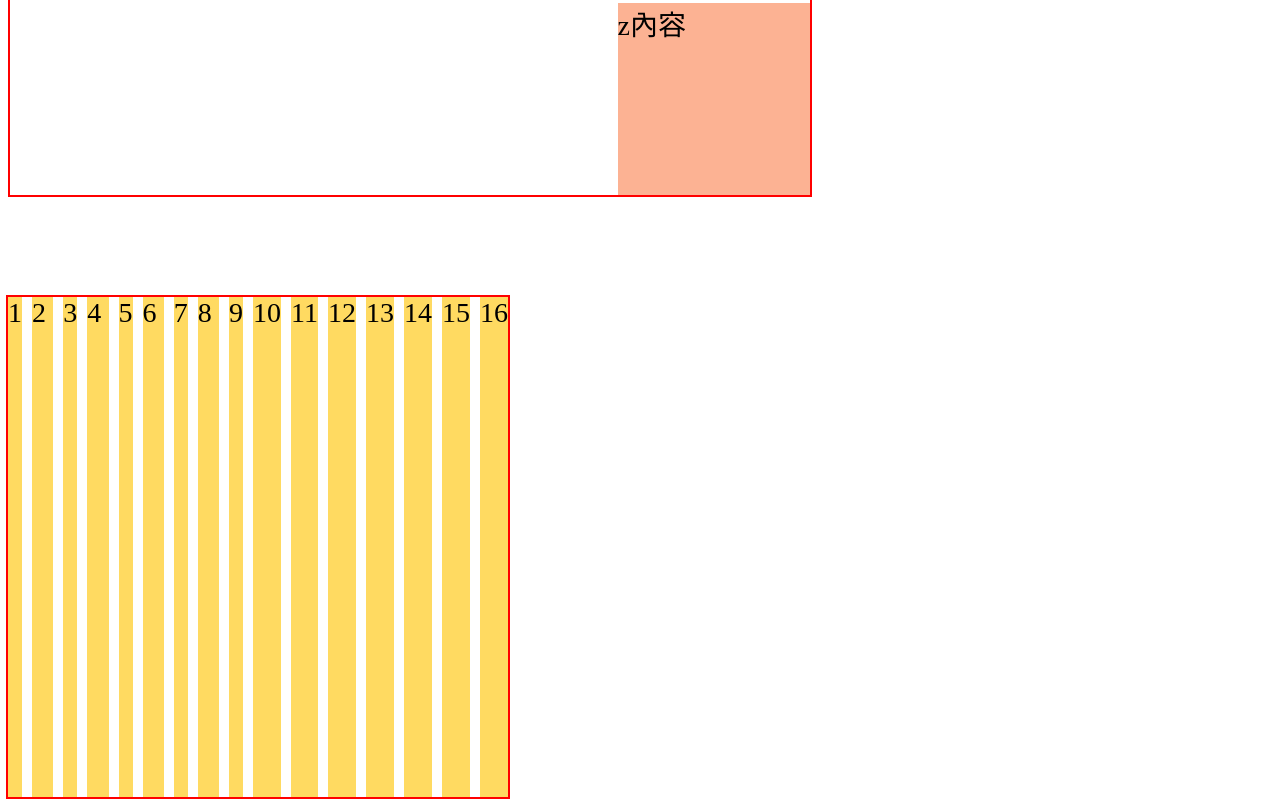
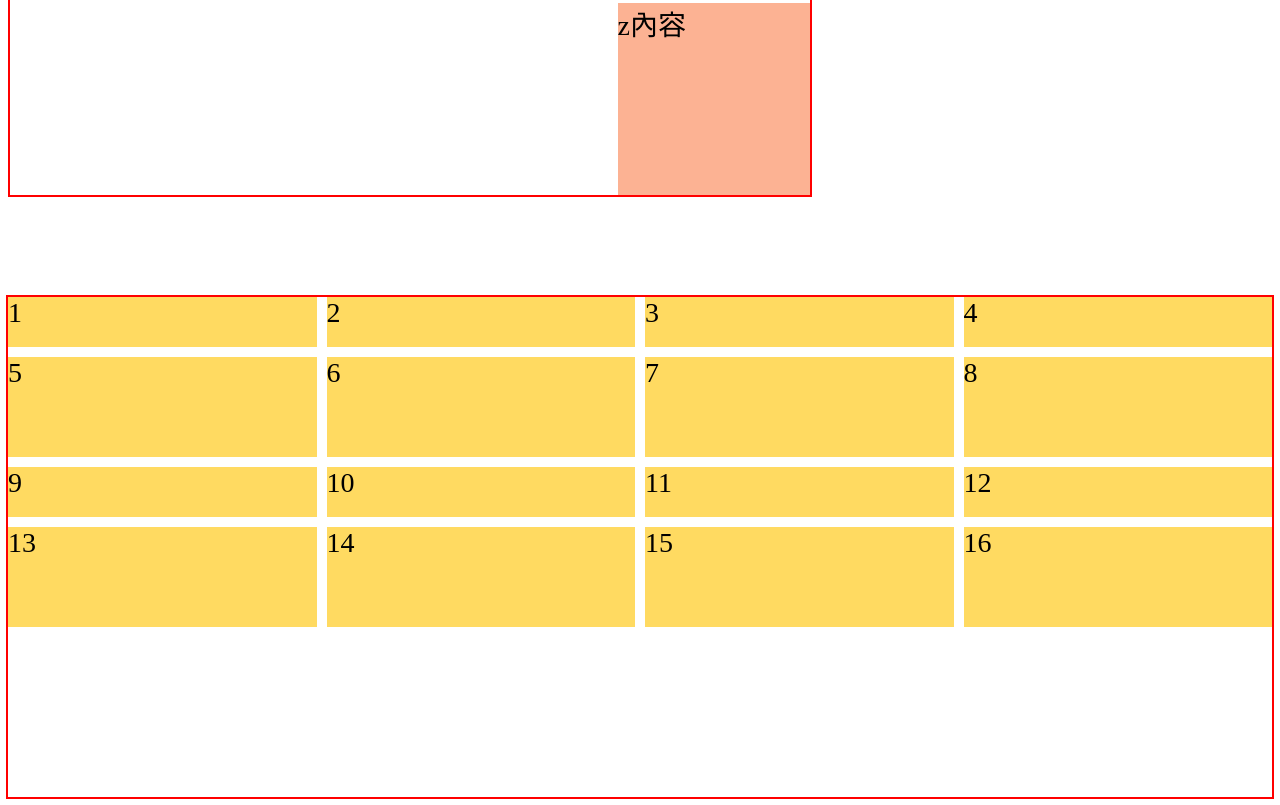
Before and after one commit to aibonchunlin/grid, a plain HTML site: page test-1.html in a window 1280 px wide. Shown: the part 3445-4250 px from the top of the page. Drawn offline with Linux system fonts and the light colour scheme.

Commit message:
增加註解

```diff
--- a/style.scss
+++ b/style.scss
@@ -111,18 +111,19 @@ html {
         border: 2px solid red;
     }
     &-3 {
-        width: 500px;
+        width: 100%;
         height: 500px;
         margin-top: 100px;
         display: grid;
         grid-gap: 10px;
-        grid-auto-columns: 1fr 2fr;
-        grid-auto-rows: 2fr 1fr;
+        // grid-auto-columns: 1fr 2fr;
+        // grid-auto-rows: 2fr 1fr;
         //如果只有上面那樣就不會折行
         //要實際定義出colums跟row的數值
-        // grid-template-columns: repeat(4, 1fr);
-        // grid-template-rows: repeat(3, 1fr 2fr);
-        grid-auto-flow: column;
+        grid-template-columns: repeat(4, 1fr);
+        grid-template-rows: repeat(3, 1fr 2fr);
+        //如果有定義出colums跟row的數值, 那就會跟flex一樣的概念
+        // grid-auto-flow: column;
         // grid-auto-flow: row;
         outline: 2px solid red;
     }
```
Also changed, not shown: css/style.css, css/style.min.css, 2 other files.
